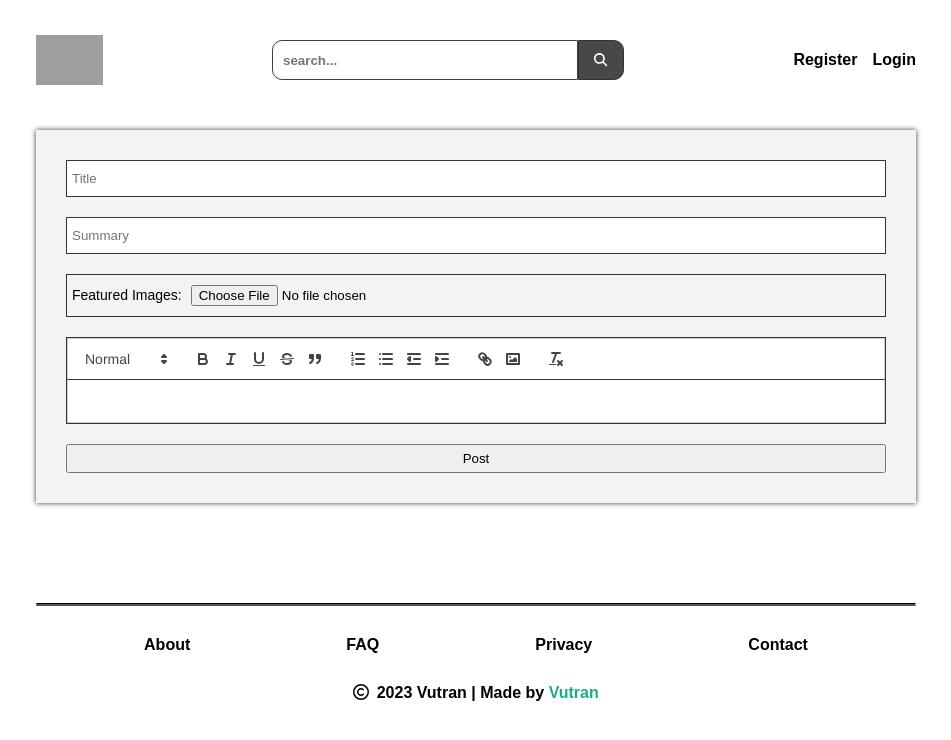
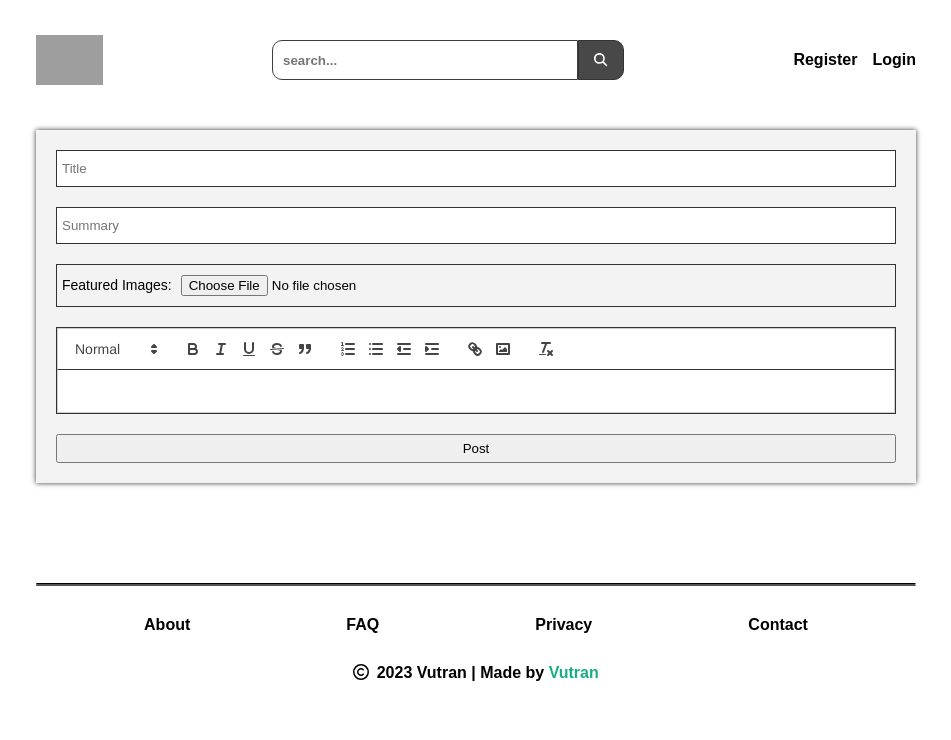
Before and after one commit to vutran01122003/fe-blog, a React (Create React App) app: page /edit/1 in a window 1280 px wide. Shown: the top 740 px of the page, without its empty margins (164-1115 px from the left). Built offline with nearby package versions, Linux system fonts and the light colour scheme; no server answers; grey boxes are pictures that could not be loaded; the HTML template or start-up script is replaced by a standard one.

Commit message:
fix reactquil

```diff
--- a/src/App.css
+++ b/src/App.css
@@ -268,7 +268,7 @@ button {
     display: flex;
     flex-direction: column;
     row-gap: 20px;
-    padding: 30px;
+    padding: 20px;
     background-color: #f3f3f3;
     box-shadow: 0 0 5px #333;
 }
@@ -310,12 +310,17 @@ button {
     color:#727171;
 }
 
+.post-page-content p {
+    margin-bottom: 8px;
+}
+
 .post-page-img-wrapper {
     display: flex;
     max-height: 400px;
     overflow: hidden;
     justify-content: center;
     align-items: center;
+    margin-bottom: 20px;
 }
 
 .post-btn:active {
--- a/src/pages/IndexPage.js
+++ b/src/pages/IndexPage.js
@@ -48,7 +48,7 @@ function IndexPage() {
                 setPosts(respone.data);
             })
             .catch((e) => {
-                console.log(e);
+                alert('Không thể tải trang');
             });
     };
 
@@ -60,7 +60,7 @@ function IndexPage() {
                 SetNumPost(respone.data.result);
             })
             .catch((e) => {
-                console.log(e);
+                alert('Không thể tải trang');
             });
         // eslint-disable-next-line
     }, [searchValue]);
--- a/src/pages/LoginPage.js
+++ b/src/pages/LoginPage.js
@@ -7,7 +7,7 @@ function LoginPage() {
     const [username, setUsername] = useState('');
     const [password, setPassword] = useState('');
     const [redirect, setRedirect] = useState(false);
-    const { userInfo, setUserInfo } = useContext(UserContext);
+    const { setUserInfo } = useContext(UserContext);
     const LoginUser = (e) => {
         e.preventDefault();
         axios
@@ -22,7 +22,6 @@ function LoginPage() {
             });
     };
 
-    console.log(userInfo);
     if (redirect) {
         return <Navigate to={'/'} />;
     }
--- a/src/pages/PostPage.js
+++ b/src/pages/PostPage.js
@@ -31,7 +31,6 @@ function PostPage() {
             })
             .catch((e) => {
                 alert('can not delete post');
-                console.log(e);
             });
     };
 
--- a/src/pages/UpdatePost.js
+++ b/src/pages/UpdatePost.js
@@ -23,7 +23,7 @@ function UpdatePost() {
                 setCover(cover);
             })
             .catch((e) => {
-                console.log(e);
+                alert("Không thể tải trang")
             });
     }, [id]);
 
@@ -47,7 +47,6 @@ function UpdatePost() {
                     setRedirect(true);
                 })
                 .catch((e) => {
-                    console.log(e);
                     alert('Lỗi đăng nhập');
                     window.location.href = process.env.REACT_APP_DOMAIN;
                 });
@@ -90,7 +89,7 @@ function UpdatePost() {
                     accept='image/png, image/gif, image/jpeg'
                 />
             </span>
-            <ReactQuillComponent content setContent />
+            <ReactQuillComponent  content={content} setContent={setContent}/>
             <button className='post-btn'>Post</button>
         </form>
     );
```
